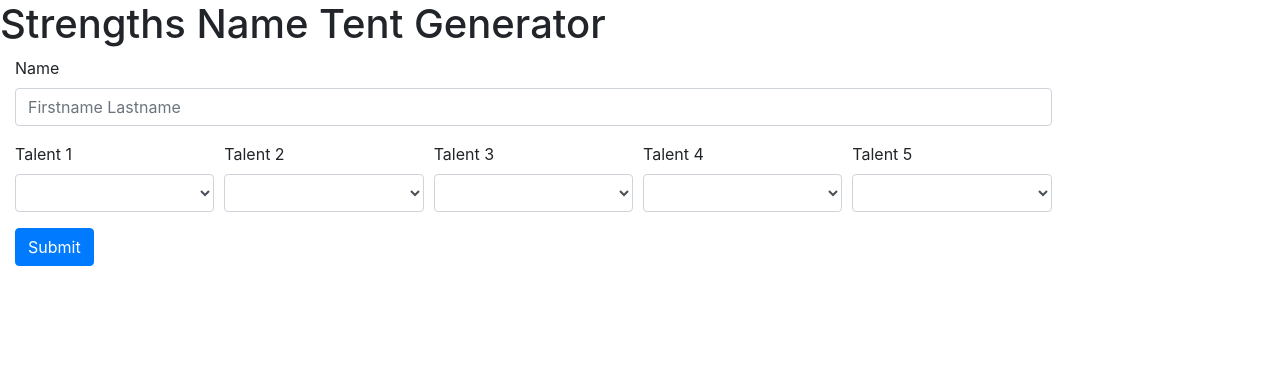
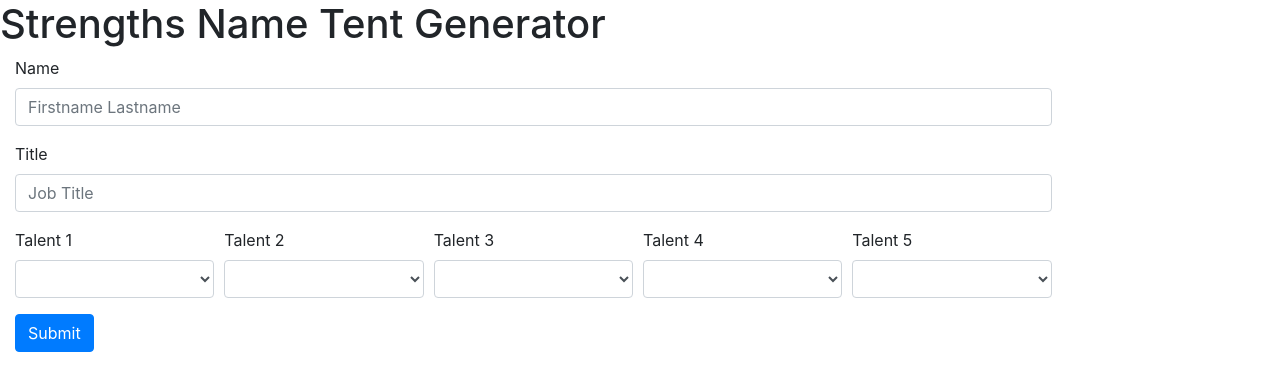
Before and after one commit to jeremyprice/strengths_name_tents, a Flask app: page / in a window 1280 px wide. Shown: the top 391 px of the page. Run offline with Flask 2, Linux system fonts and the light colour scheme; parts of the project's set-up code (start-up, migrations or seed data) failed here and were passed over; some libraries are stand-ins or nearby versions.

Commit message:
added title box

```diff
--- a/server.py
+++ b/server.py
@@ -91,12 +91,15 @@ def generate():
     # load info from the post data and generate a PDF and return it
     app_log.info('Got a submission')
     name = request.form.get('nameInput')
+    title = request.form.get('titleInput')
+    if title == '':
+        title = None
     strengths = [request.form.get('inputStrength{}'.format(idx)) for idx in range(1,6)]
     strengths = sanity_checks(name, strengths)
-    app_log.info('Name: {}, Strengths: {}'.format(name, strengths))
+    app_log.info('Name: {}, Strengths: {}, Title: {}'.format(name, strengths, title))
     fname = '{}_name_tent.pdf'.format(name)
     fdir = 'pdfs/'
-    render_pdf.create_name_tent(fdir + fname, name, strengths)
+    render_pdf.create_name_tent(fdir + fname, name, strengths, title)
     return send_from_directory(fdir, fname)
 
 if __name__ == '__main__':
--- a/templates/index.html
+++ b/templates/index.html
@@ -17,6 +17,10 @@
         <div class="form-group">
           <label for="nameInput">Name</label>
           <input type="text" class="form-control" id="nameInput" name="nameInput" placeholder="Firstname Lastname"/>
+        </div>
+        <div class="form-group">
+          <label for="titleInput">Title</label>
+          <input type="text" class="form-control" id="titleInput" name="titleInput" placeholder="Job Title"/>
         </div>
         <div class="form-row">
           {%- for strength_idx in range(1, input_count+1) %}
```
